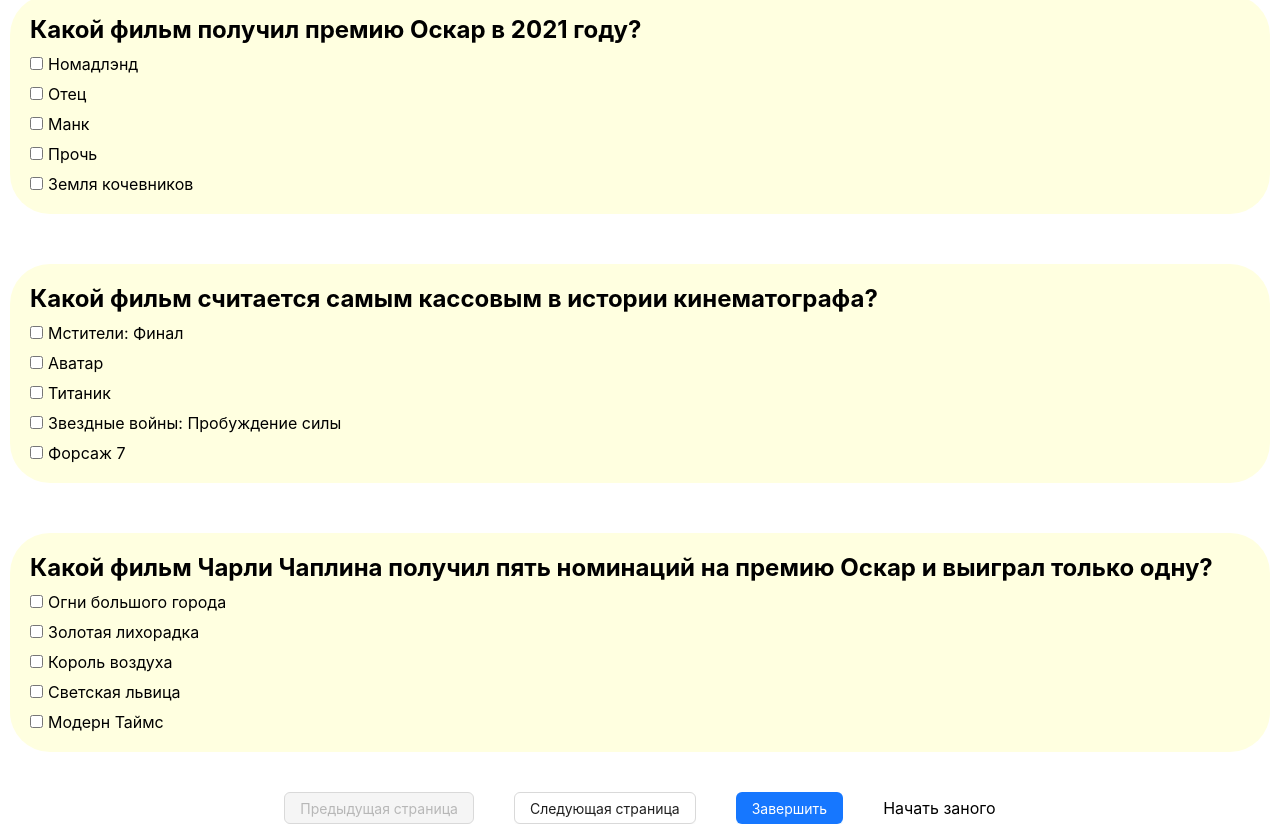
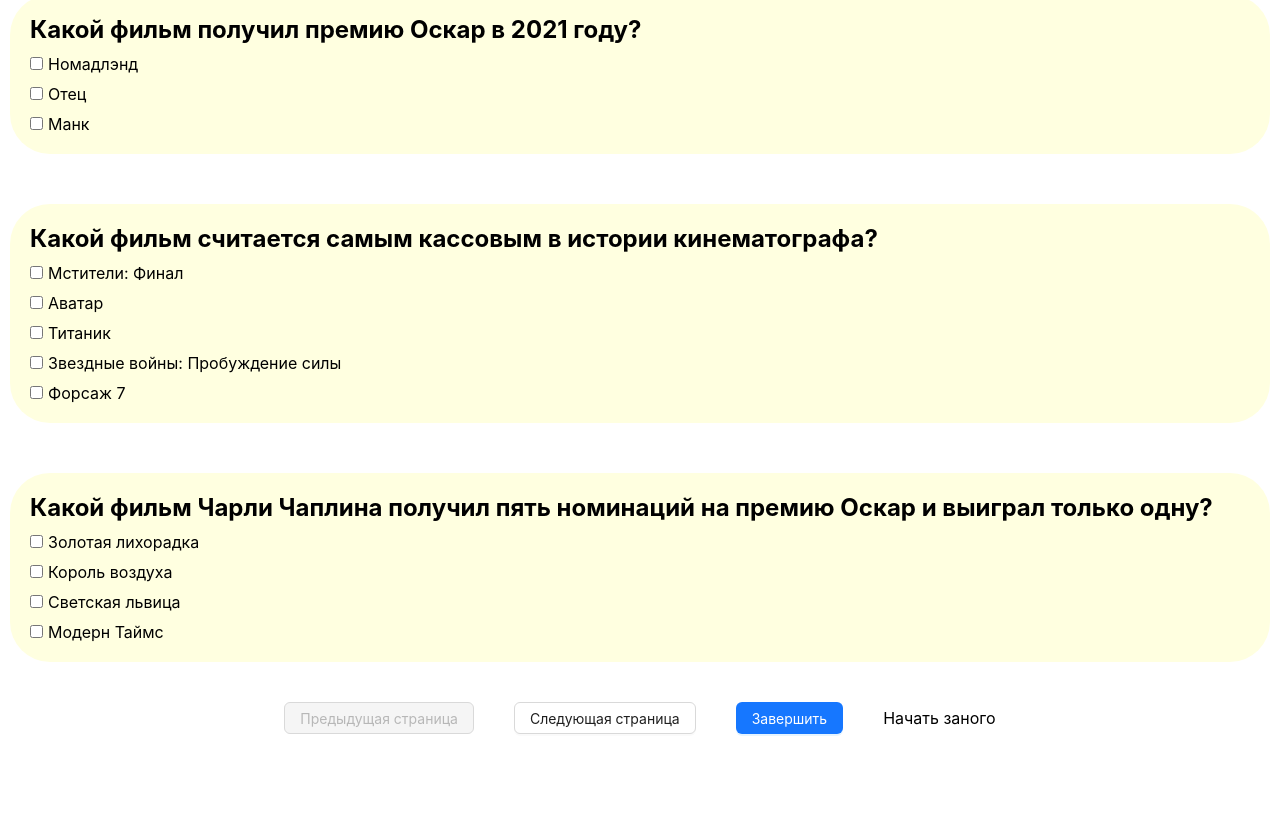
Before and after one commit to stassold/cinema-quiz, a React app: page / in a window 1280 px wide. Shown: the part 553-1377 px from the top of the page. After the commit the page ends 1327 px from the top, so only its background shows below. Built offline with nearby package versions, Linux system fonts and the light colour scheme.

Commit message:
Add padding

```diff
--- a/src/app/data/index.ts
+++ b/src/app/data/index.ts
@@ -17,7 +17,7 @@ export const questions: Question[] = [
     },
     {
         text: "Какой фильм получил премию Оскар в 2021 году?",
-        answers: ["Номадлэнд", "Отец", "Манк", "Прочь", "Земля кочевников"],
+        answers: ["Номадлэнд", "Отец", "Манк"],
         correctAnswerIndex: 0,
         correctUserResponse: false,
         userAnswer: null
@@ -31,7 +31,7 @@ export const questions: Question[] = [
     },
     {
         text: "Какой фильм Чарли Чаплина получил пять номинаций на премию Оскар и выиграл только одну?",
-        answers: ["Огни большого города", "Золотая лихорадка", "Король воздуха", "Светская львица", "Модерн Таймс"],
+        answers: ["Золотая лихорадка", "Король воздуха", "Светская львица", "Модерн Таймс"],
         correctAnswerIndex: 4,
         correctUserResponse: false,
         userAnswer: null,
--- a/src/shared/ui/ButtonNavigation/ButtonNavigation.module.scss
+++ b/src/shared/ui/ButtonNavigation/ButtonNavigation.module.scss
@@ -3,5 +3,5 @@
   justify-content: center;
   align-items: center;
   gap: 40px;
-
+  padding-bottom: 40px;
 }
--- a/src/shared/ui/question/QuestionComponent.module.scss
+++ b/src/shared/ui/question/QuestionComponent.module.scss
@@ -9,10 +9,12 @@
 
 .failed {
   color: red;
+  padding-top: 10px;
 }
 
 .success {
   color: green;
+  padding-top: 10px;
 }
 
 .answer {
```
